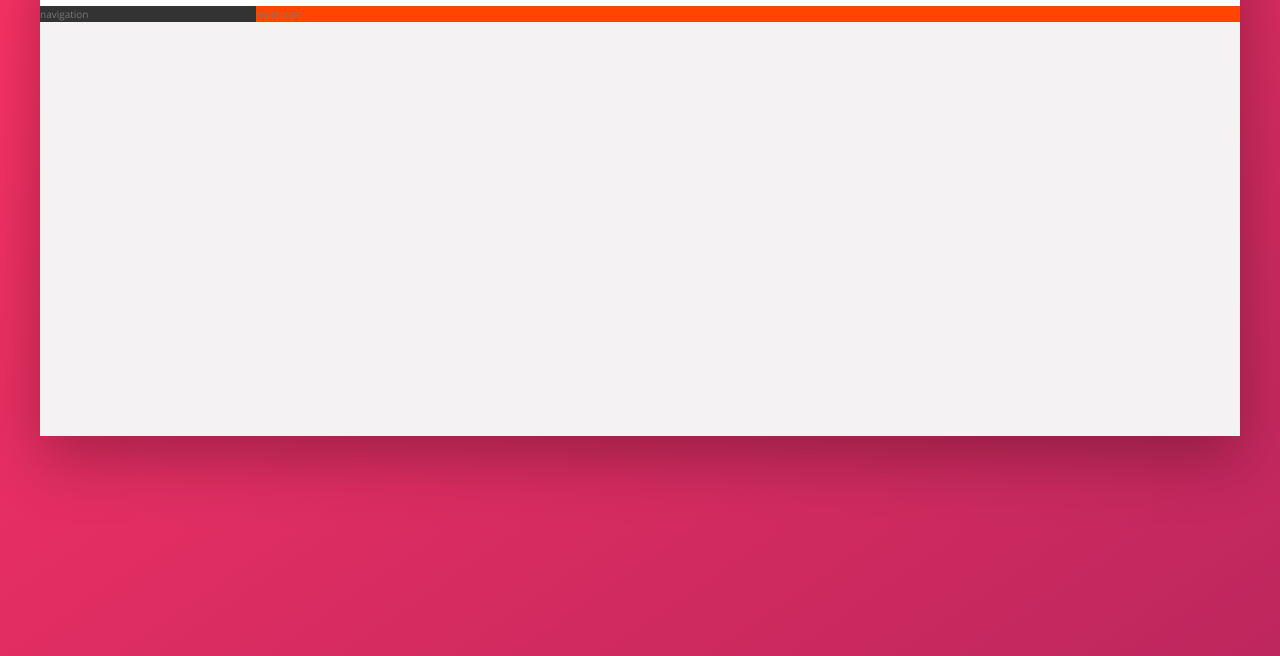
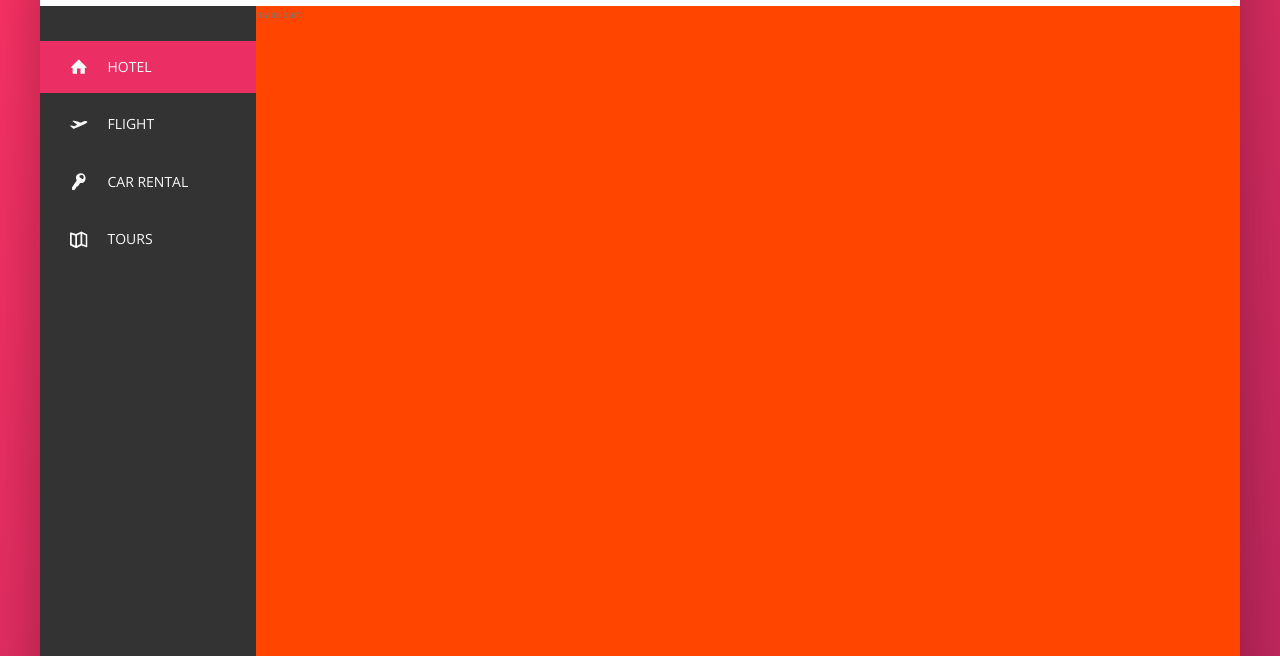
Before and after one commit to lboyadzhiev/Trillo, a website: page index.html in a window 1280 px wide. Shown: the part 144-800 px from the top of the page. Drawn offline with nearby package versions, Linux system fonts and the light colour scheme.

Commit message:
side nav - implemented

```diff
--- a/index.html
+++ b/index.html
@@ -51,7 +51,44 @@
         <div class="content">
 
             <nav class="sidebar">
-                navigation
+                <ul class="side-nav">
+                    <li class="side-nav__item side-nav__item--active">
+                        <a href="#" class="side-nav__link">
+                            <svg class="side-nav__icon">
+                                <use xlink:href="img/sprite.svg#icon-home"></use>
+                            </svg>
+                            <span>Hotel</span>
+                        </a>
+                    </li>
+                    <li class="side-nav__item">
+                        <a href="#" class="side-nav__link">
+                            <svg class="side-nav__icon">
+                                <use xlink:href="img/sprite.svg#icon-aircraft-take-off"></use>
+                            </svg>
+                            <span>Flight</span>
+                        </a>
+                    </li>
+                    <li class="side-nav__item">
+                        <a href="#" class="side-nav__link">
+                            <svg class="side-nav__icon">
+                                <use xlink:href="img/sprite.svg#icon-key"></use>
+                            </svg>
+                            <span>Car rental</span>
+                        </a>
+                    </li>
+                    <li class="side-nav__item">
+                        <a href="#" class="side-nav__link">
+                            <svg class="side-nav__icon">
+                                <use xlink:href="img/sprite.svg#icon-map"></use>
+                            </svg>
+                            <span>Tours</span>
+                        </a>
+                    </li>
+                </ul>
+
+                <div class="legal">
+                    &copy; 2021 by trillo. All right reserved.
+                </div>
             </nav>
 
             <main class="hotel-view">
--- a/sass/_components.scss
+++ b/sass/_components.scss
@@ -104,3 +104,69 @@
     margin-right: 1rem;
   }
 }
+
+///side navigation
+
+.side-nav {
+  font-size: 1.4rem;
+  list-style: none;
+  margin-top: 3.5rem;
+
+  &__item {
+    position: relative;
+
+    &:not(:last-child) {
+      margin-bottom: 0.5rem;
+    }
+  }
+
+  &__item::before {
+    content: "";
+    position: absolute;
+    top: 0;
+    left: 0;
+    height: 100%;
+    width: 3px;
+    background-color: var(--color-primary);
+    transform: scaleY(0);
+    transition: transform 0.2s, width 0.4s cubic-bezier(1, 0, 0, 1) 0.2s,
+      background-color 0.1s;
+  }
+
+  &__item:hover::before,
+  &__item--active::before {
+    transform: scaleY(1);
+    width: 100%;
+  }
+  &__item:active::before {
+    background-color: var(--color-primary-light);
+  }
+  &__link:link,
+  &__link:visited {
+    color: var(--color-grey-light-1);
+    text-decoration: none;
+    text-transform: uppercase;
+    display: block;
+    padding: 1.5rem 3rem;
+    display: flex;
+    align-items: center;
+    position: relative;
+    z-index: 10;
+  }
+
+  &__icon {
+    width: 1.75rem;
+    height: 1.75rem;
+    margin-right: 2rem;
+    fill: currentColor;
+  }
+}
+
+//// legag text
+
+.legal {
+  font-size: 1.2rem;
+  color: var(--color-grey-light-4);
+  text-align: center;
+  padding: 2.5rem;
+}
--- a/sass/_layout.scss
+++ b/sass/_layout.scss
@@ -23,10 +23,15 @@
 .sidebar {
   background-color: var(--color-grey-dark-1);
   flex: 0 0 18%;
+  display: flex;
+  flex-direction: column;
+  justify-content: space-between;
 }
 
 .hotel-view {
   background-color: #fff;
+  flex: 1;
+
   background-color: orangered;
-  flex: 1;
+  height: 80rem;
 }
```
Also changed, not shown: css/style.css.
